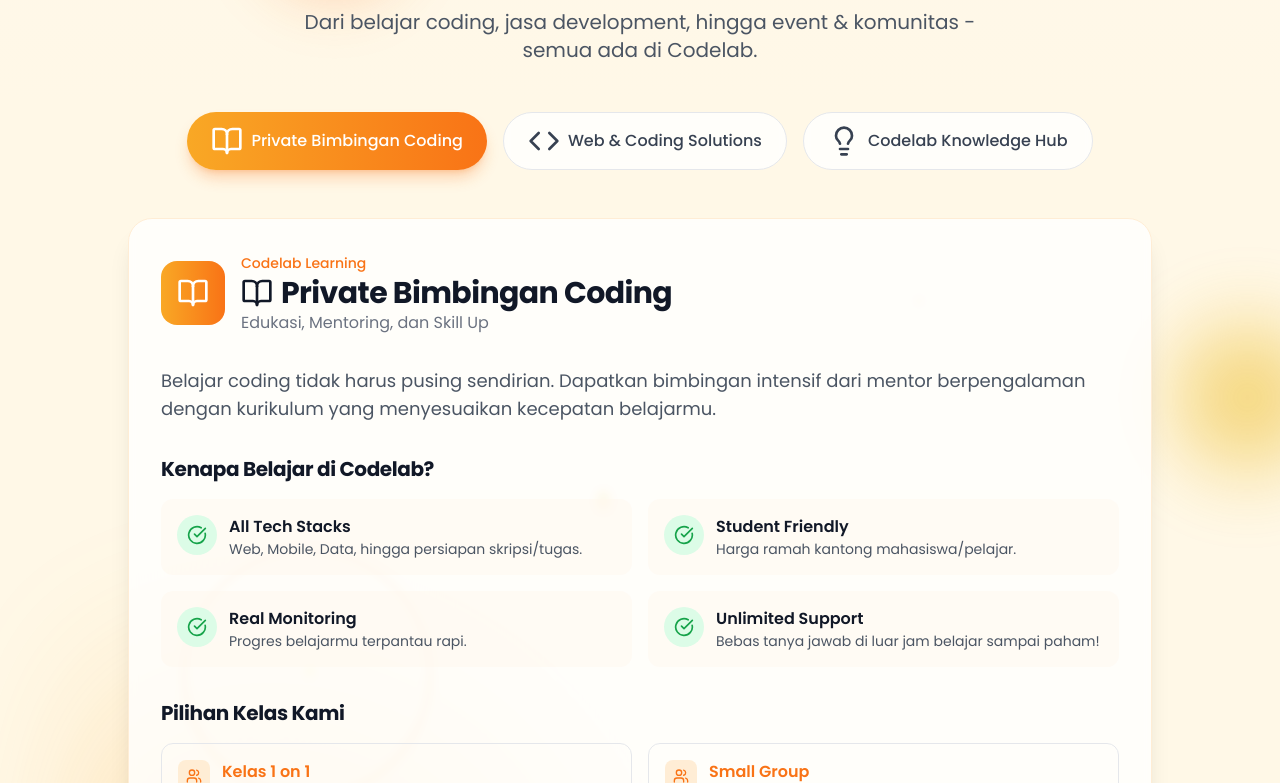
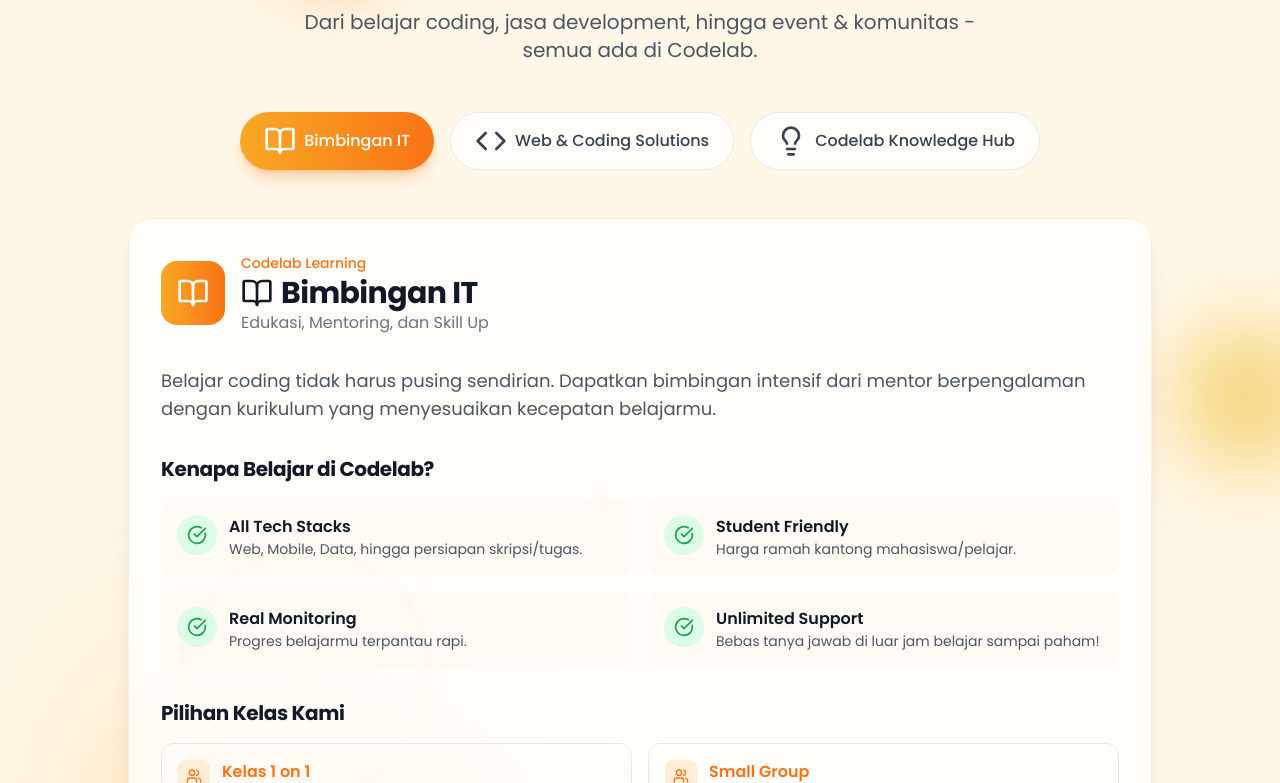
Before and after one commit to aryawardhana15/codelab-Website, a Next.js app in the folder frontend/: page / in a window 1280 px wide. Shown: the part 917-1700 px from the top of the page. Built offline with nearby package versions, Linux system fonts and the light colour scheme.

Commit message:
Refactor: Update landing page terminology and content
- Renamed 'Private Bimbingan Coding' to 'Bimbingan IT'.\n- Updated Trial Class description.\n- Updated footer links to match new terminology.

```diff
--- a/frontend/src/shared/data/landingData.ts
+++ b/frontend/src/shared/data/landingData.ts
@@ -5,7 +5,7 @@
     id: 'codelab-learning',
     icon: 'book',
     emoji: '🚀',
-    title: 'Private Bimbingan Coding',
+    title: 'Bimbingan IT',
     subtitle: 'Codelab Learning',
     description: 'Belajar coding tidak harus pusing sendirian. Dapatkan bimbingan intensif dari mentor berpengalaman dengan kurikulum yang menyesuaikan kecepatan belajarmu.',
     focus: 'Edukasi, Mentoring, dan Skill Up',
@@ -75,7 +75,7 @@
       },
       {
         name: 'Trial Class',
-        desc: 'Masih ragu mau ambil kelas private? Ikuti sesi Trial Class kami. Rasakan metode mengajar mentor Codelab dengan materi dasar yang mudah dipahami.',
+        desc: 'Masih ragu mau ambil kelas codelab? Ikuti sesi Trial Class kami. Rasakan metode mengajar mentor Codelab dengan materi dasar yang mudah dipahami.',
         icon: '🎓',
         highlight: 'GRATIS untuk pendaftar tercepat setiap bulannya.',
       },
@@ -151,7 +151,7 @@
 
 export const footerLinks = {
   program: [
-    { label: 'Private Bimbingan', href: '#programs' },
+    { label: 'Bimbingan IT', href: '#programs' },
     { label: 'Coding Solutions', href: '#programs' },
     { label: 'Workshop & Event', href: '#programs' },
     { label: 'Trial Class', href: '#programs' },
```
